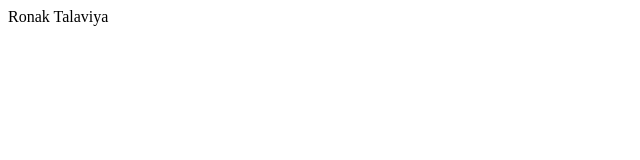
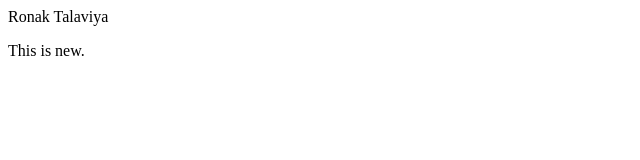
Before and after one commit to Ronak501/Amazon-Clone, a plain HTML site: page index.html in a window 1280 px wide. Shown: the full height of the page, 0-640 px from the left. Drawn offline with Linux system fonts and the light colour scheme.

Commit message:
add new feature

```diff
--- a/index.html
+++ b/index.html
@@ -1 +1,2 @@
 <p>Ronak Talaviya</p>
+<p>This is new.</p>
```
